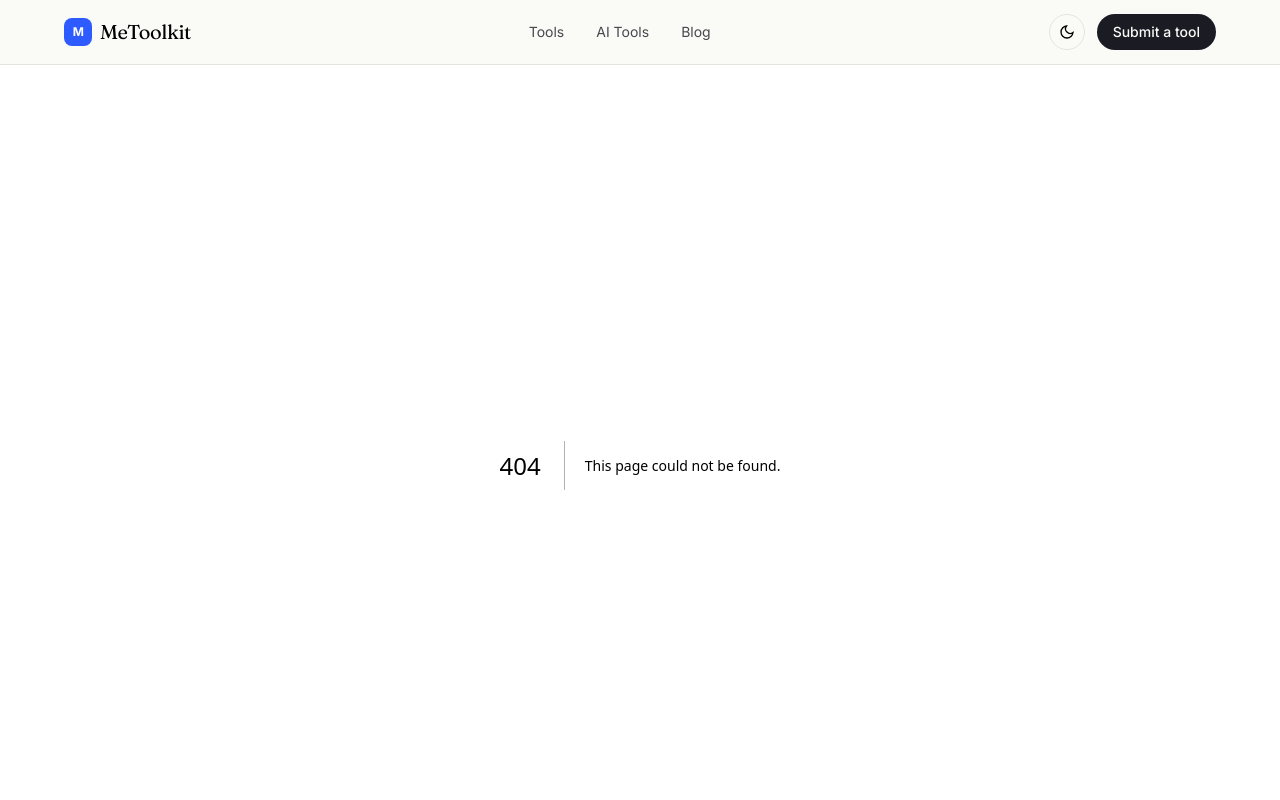
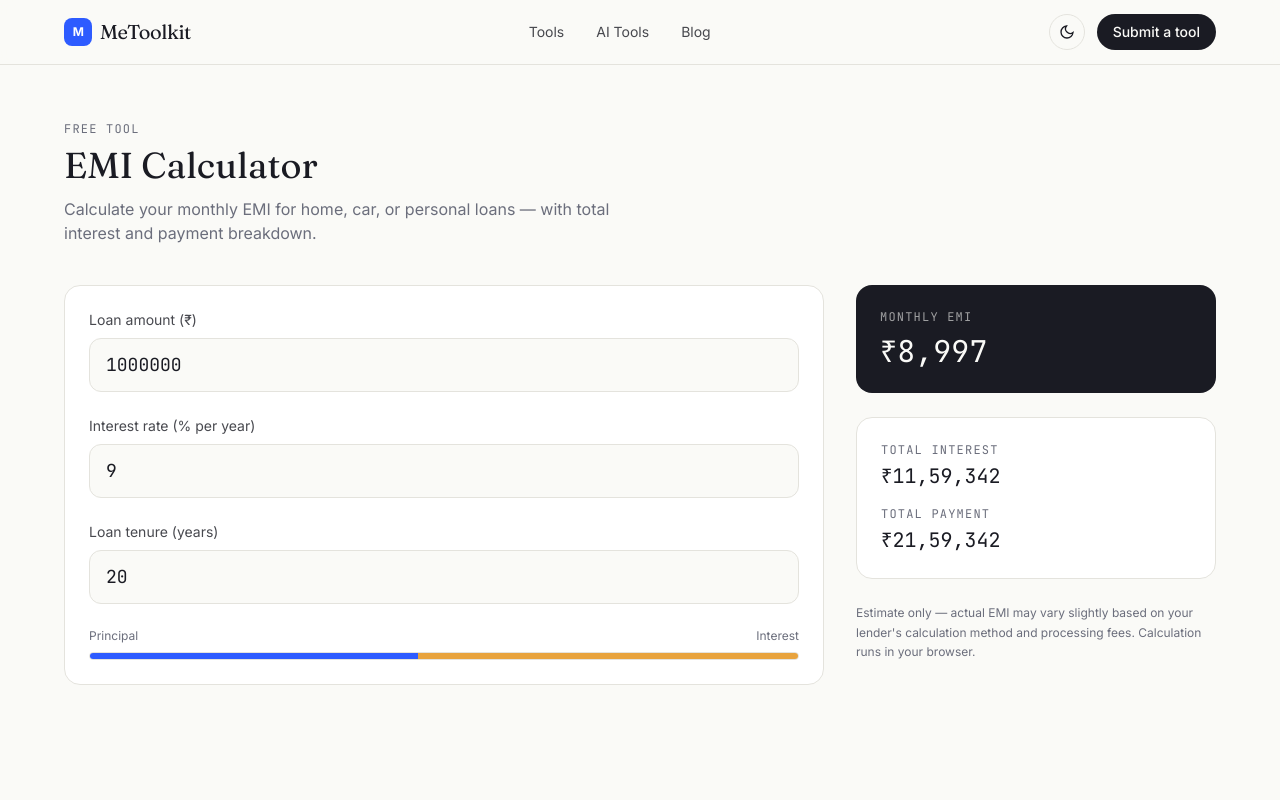
Before and after one commit to coolkishan44/metoolkit, a Next.js app: page /emi-calculator in a window 1280 px wide. Before the commit this address had no page. Shown: the top 800 px of the page. Built offline with nearby package versions, Linux system fonts and the light colour scheme.

Commit message:
Add files via upload

```diff
--- /dev/null
+++ b/app/emi-calculator/page.tsx
@@ -0,0 +1,147 @@
+"use client";
+
+import { useMemo, useState } from "react";
+
+function formatINR(n: number): string {
+  return "₹" + Math.round(n).toLocaleString("en-IN");
+}
+
+export default function EMICalculatorPage() {
+  const [principal, setPrincipal] = useState("1000000");
+  const [rate, setRate] = useState("9");
+  const [tenureYears, setTenureYears] = useState("20");
+
+  const P = parseFloat(principal) || 0;
+  const annualRate = parseFloat(rate) || 0;
+  const years = parseFloat(tenureYears) || 0;
+
+  const result = useMemo(() => {
+    const n = years * 12;
+    const r = annualRate / 12 / 100;
+
+    if (P <= 0 || n <= 0) {
+      return { emi: 0, totalPayment: 0, totalInterest: 0 };
+    }
+
+    let emi: number;
+    if (r === 0) {
+      emi = P / n;
+    } else {
+      const factor = Math.pow(1 + r, n);
+      emi = (P * r * factor) / (factor - 1);
+    }
+
+    const totalPayment = emi * n;
+    const totalInterest = totalPayment - P;
+
+    return { emi, totalPayment, totalInterest };
+  }, [P, annualRate, years]);
+
+  const interestShare = result.totalPayment > 0 ? (result.totalInterest / result.totalPayment) * 100 : 0;
+
+  return (
+    <div className="max-w-content mx-auto px-6 py-14">
+      <p className="text-xs font-mono uppercase tracking-widest text-muted mb-2">Free tool</p>
+      <h1 className="font-display text-3xl md:text-4xl text-ink dark:text-white mb-3">
+        EMI Calculator
+      </h1>
+      <p className="text-muted mb-10 max-w-xl">
+        Calculate your monthly EMI for home, car, or personal loans — with total
+        interest and payment breakdown.
+      </p>
+
+      <div className="grid lg:grid-cols-[1fr_360px] gap-8">
+        <div className="rounded-2xl border border-line dark:border-white/10 bg-surface dark:bg-white/[0.03] p-6 space-y-6">
+          <div>
+            <label htmlFor="principal" className="block text-sm text-ink/80 dark:text-white/80 mb-2">
+              Loan amount (₹)
+            </label>
+            <input
+              id="principal"
+              type="text"
+              inputMode="numeric"
+              value={principal}
+              onChange={(e) => setPrincipal(e.target.value.replace(/[^0-9]/g, ""))}
+              className="w-full rounded-xl border border-line dark:border-white/10 bg-paper dark:bg-[#101118] text-ink dark:text-white px-4 py-3 text-lg font-mono focus-visible:outline-2 focus-visible:outline-indigo"
+            />
+          </div>
+
+          <div>
+            <label htmlFor="rate" className="block text-sm text-ink/80 dark:text-white/80 mb-2">
+              Interest rate (% per year)
+            </label>
+            <input
+              id="rate"
+              type="text"
+              inputMode="decimal"
+              value={rate}
+              onChange={(e) => setRate(e.target.value.replace(/[^0-9.]/g, ""))}
+              className="w-full rounded-xl border border-line dark:border-white/10 bg-paper dark:bg-[#101118] text-ink dark:text-white px-4 py-3 text-lg font-mono focus-visible:outline-2 focus-visible:outline-indigo"
+            />
+          </div>
+
+          <div>
+            <label htmlFor="tenure" className="block text-sm text-ink/80 dark:text-white/80 mb-2">
+              Loan tenure (years)
+            </label>
+            <input
+              id="tenure"
+              type="text"
+              inputMode="numeric"
+              value={tenureYears}
+              onChange={(e) => setTenureYears(e.target.value.replace(/[^0-9]/g, ""))}
+              className="w-full rounded-xl border border-line dark:border-white/10 bg-paper dark:bg-[#101118] text-ink dark:text-white px-4 py-3 text-lg font-mono focus-visible:outline-2 focus-visible:outline-indigo"
+            />
+          </div>
+
+          {/* Simple interest-vs-principal share bar */}
+          <div>
+            <div className="flex justify-between text-xs text-muted mb-2">
+              <span>Principal</span>
+              <span>Interest</span>
+            </div>
+            <div className="h-2 rounded-full overflow-hidden bg-paper dark:bg-[#101118] border border-line dark:border-white/10 flex">
+              <div className="bg-indigo h-full" style={{ width: `${100 - interestShare}%` }} />
+              <div className="bg-amber h-full" style={{ width: `${interestShare}%` }} />
+            </div>
+          </div>
+        </div>
+
+        <div className="space-y-6">
+          <div className="rounded-2xl bg-ink dark:bg-white/[0.06] p-6">
+            <p className="text-xs font-mono uppercase tracking-widest text-paper/60 dark:text-white/60 mb-2">
+              Monthly EMI
+            </p>
+            <p className="font-mono text-3xl tabular text-paper dark:text-white">
+              {formatINR(result.emi)}
+            </p>
+          </div>
+
+          <div className="rounded-2xl border border-line dark:border-white/10 bg-surface dark:bg-white/[0.03] p-6 space-y-4">
+            <div>
+              <p className="text-xs font-mono uppercase tracking-widest text-muted mb-1">
+                Total interest
+              </p>
+              <p className="font-mono text-xl tabular text-ink dark:text-white">
+                {formatINR(result.totalInterest)}
+              </p>
+            </div>
+            <div>
+              <p className="text-xs font-mono uppercase tracking-widest text-muted mb-1">
+                Total payment
+              </p>
+              <p className="font-mono text-xl tabular text-ink dark:text-white">
+                {formatINR(result.totalPayment)}
+              </p>
+            </div>
+          </div>
+
+          <p className="text-xs text-muted leading-relaxed">
+            Estimate only — actual EMI may vary slightly based on your lender's
+            calculation method and processing fees. Calculation runs in your browser.
+          </p>
+        </div>
+      </div>
+    </div>
+  );
+}
```
